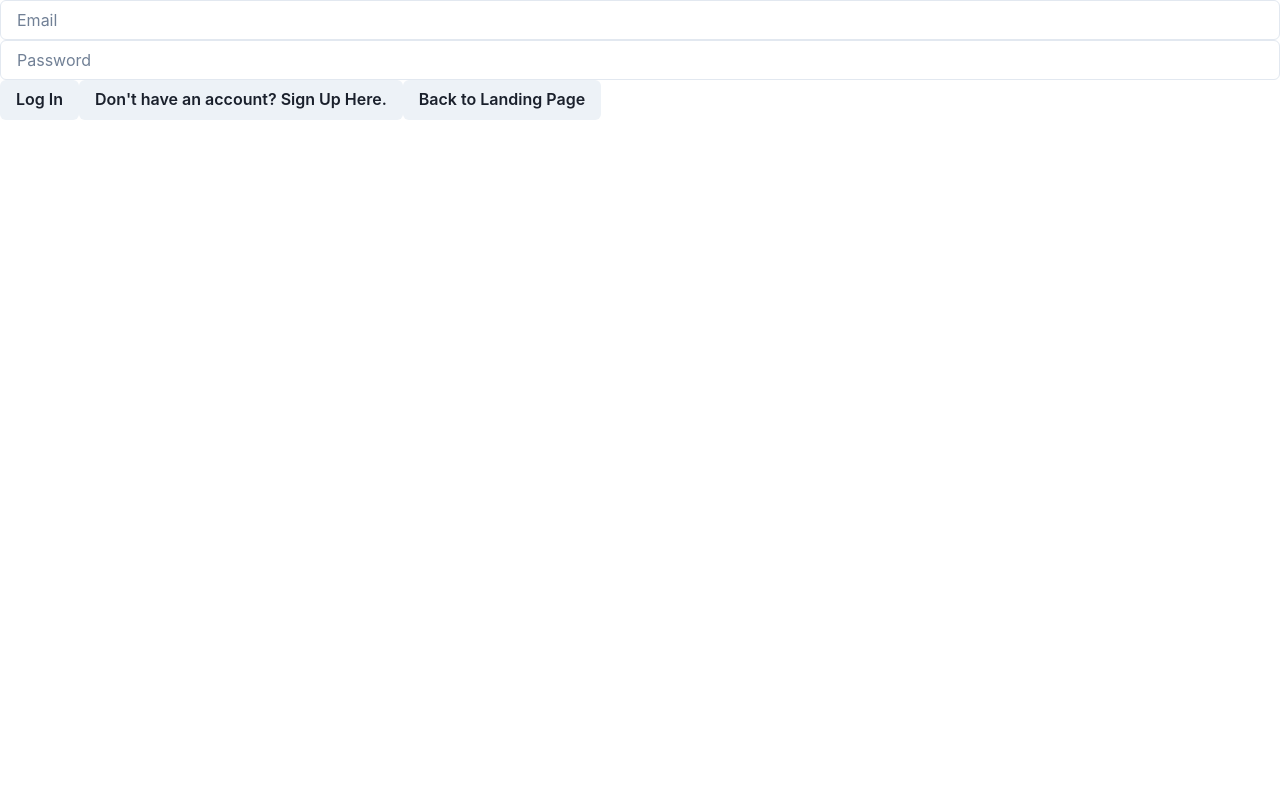
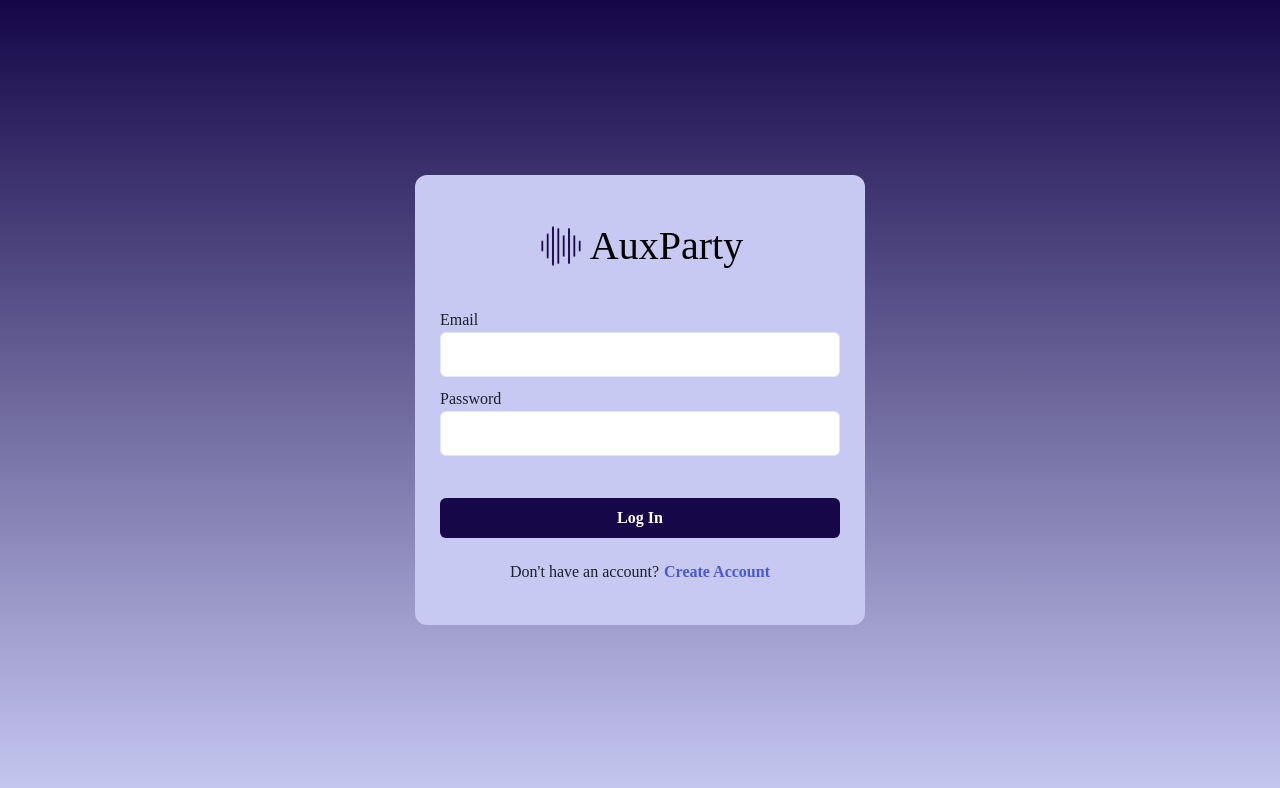
Before and after one commit to joeyladerer/playlist-app, a React (Create React App) app: page /login in a window 1280 px wide. Shown: the top 788 px of the page. Built offline with nearby package versions, Linux system fonts and the light colour scheme.

Commit message:
formatted

```diff
--- a/src/frontend/Auth/LogIn.js
+++ b/src/frontend/Auth/LogIn.js
@@ -1,14 +1,35 @@
-import React, { useState } from 'react'
-import { Box, Button, Input } from '@chakra-ui/react'
+import React, { useEffect, useState } from 'react'
+import { Avatar, Box, Button, Input, Text } from '@chakra-ui/react'
 import { login } from '../../backend/auth'
 import { useNavigate } from 'react-router-dom'
+import style from './auth.module.css'
+
+import Logo from '../../assets/AuxParty_2.png'
 
 function LogIn () {
     const [email, setEmail] = useState('')
     const [password, setPassword] = useState('')
     const [loading, setLoading] = useState(false)
+    const [allFieldsValid, setAllFieldsValid] = useState(false)
 
     const navigate = useNavigate()
+
+    function checkFormValidity () {
+        if (
+            email.includes('@') && email.includes('.') &&
+            password.length >= 6
+        ) {
+            setAllFieldsValid(true)
+        } else {
+            setAllFieldsValid(false)
+        }
+
+    }
+
+    useEffect(() => {
+        return checkFormValidity()
+        // eslint-disable-next-line react-hooks/exhaustive-deps
+    }, [email, password])
 
     const handleLogin = async () => {
         setLoading(true)
@@ -30,12 +51,32 @@ function LogIn () {
     }
 
     return (
-        <Box>
-            <Input placeholder='Email' onChange={handleEmail} />
-            <Input placeholder='Password' type={'password'} onChange={handlePassword} />
-            <Button disabled={loading} onClick={handleLogin} >Log In</Button>
-            <Button disabled={loading} onClick={() => navigate('/signup')} >Don't have an account? Sign Up Here. </Button>
-            <Button disabled={loading} onClick={() => navigate('/')} > Back to Landing Page </Button>
+        <Box className={style.MainBox}>
+            <Box className={style.LoginContainer}>
+
+                <Box className={style.LogoContainer}>
+                    <Avatar src={Logo} marginRight={'5px'} />
+                    <Text color={'black'} fontSize={'40px'}>AuxParty</Text>
+                </Box>
+
+                <Box className={style.InputsContainer}>
+                    <Text className={style.InputText}>Email</Text>
+                    <Input onChange={handleEmail} color={'black'} background={'white'} _focus={{'outineColor': 'transparent'}} height={'45px'} />
+                    <Text className={style.InputText}>Password</Text>
+                    <Input type={'password'} onChange={handlePassword} color={'black'} background={'white'} _focus={{'outineColor': 'transparent'}} height={'45px'} />
+                </Box>
+
+                <Button disabled={loading || !allFieldsValid} onClick={handleLogin}
+                    background={'#150748'} width={'400px'} color={'white'} marginTop={'20px'}
+                    _hover={{'color': '#E7C397'}}
+                 >Log In</Button>
+
+                 <Box className={style.RedirectContainer}>
+                    <Text marginRight={'5px'}>Don't have an account? </Text>
+                    <Button variant={'link'} color={'#4959D5'} disabled={loading} onClick={() => navigate('/signup')} >Create Account</Button>
+                 </Box>
+
+            </Box>
         </Box>
     )
 }
--- a/src/frontend/Auth/SignUp.js
+++ b/src/frontend/Auth/SignUp.js
@@ -1,17 +1,38 @@
-import { Box, Button, Input } from '@chakra-ui/react'
-import React, { useState } from 'react'
+import { Box, Button, Input, Avatar, Text } from '@chakra-ui/react'
+import React, { useEffect, useState } from 'react'
 import { useNavigate } from 'react-router-dom'
-import { signup, useAuth } from '../../backend/auth'
+import { signup } from '../../backend/auth'
+import style from './auth.module.css'
+
+import Logo from '../../assets/AuxParty_2.png'
 
 function SignUp() {
-    const currentUser = useAuth() //custom hook to retrieve current user object
     const [email, setEmail] = useState('')
     const [password, setPassword] = useState('')
     const [firstname, setFirstname] = useState('')
     const [lastname, setLastname] = useState('')
     const [loading, setLoading] = useState(false)
+    const [allFieldsValid, setAllFieldsValid] = useState(false)
 
     const navigate = useNavigate()
+
+    function checkFormValidity () {
+        if (
+            email.includes('@') && email.includes('.') &&
+            password.length >= 6 &&
+            firstname && lastname
+        ) {
+            setAllFieldsValid(true)
+        } else {
+            setAllFieldsValid(false)
+        }
+
+    }
+
+    useEffect(() => {
+        return checkFormValidity()
+        // eslint-disable-next-line react-hooks/exhaustive-deps
+    }, [firstname, lastname, email, password])
 
     const handleSignup = async () => {
         console.log(email, password)
@@ -28,26 +49,52 @@ function SignUp() {
     // handle input fields
     const handleEmail = (event) => {
         setEmail(event.target.value)
+        checkFormValidity()
     }
     const handlePassword = (event) => {
         setPassword(event.target.value)
+        checkFormValidity()
     }
     const handleFirstname = (event) => {
         setFirstname(event.target.value)
+        checkFormValidity()
     }
     const handleLastname = (event) => {
         setLastname(event.target.value)
+        checkFormValidity()
     }
 
     return (
-        <Box>
-            <Input placeholder='Email' onChange={handleEmail} />
-            <Input placeholder='Password' type={'password'} onChange={handlePassword} />
-            <Input placeholder='First Name' onChange={handleFirstname} />
-            <Input placeholder='Last Name' onChange={handleLastname} />
-            <Button disabled={loading || currentUser} onClick={handleSignup} >Sign Up</Button>
-            <Button disabled={loading || currentUser} onClick={() => navigate('/login')} >Have an Account? Log In here. </Button>
-            <Button disabled={loading} onClick={() => navigate('/')} > Back to Landing Page </Button>
+
+        <Box className={style.MainBox}>
+            <Box className={style.SignupContainer}>
+                <Box className={style.LogoContainer}>
+                    <Avatar src={Logo} marginRight={'5px'} />
+                    <Text color={'black'} fontSize={'40px'}>AuxParty</Text>
+                </Box>
+
+                <Box className={style.InputsContainer}>
+                    <Text className={style.InputText}>Firstname</Text>
+                    <Input onChange={handleFirstname} color={'black'} background={'white'} _focus={{'outineColor': 'transparent'}} height={'45px'} />
+                    <Text className={style.InputText}>Lastname</Text>
+                    <Input onChange={handleLastname} color={'black'} background={'white'} _focus={{'outineColor': 'transparent'}} height={'45px'} />
+                    <Text className={style.InputText}>Email</Text>
+                    <Input onChange={handleEmail} color={'black'} background={'white'} _focus={{'outineColor': 'transparent'}} height={'45px'} />
+                    <Text className={style.InputText}>Password</Text>
+                    <Input type={'password'} onChange={handlePassword} color={'black'} background={'white'} _focus={{'outineColor': 'transparent'}} height={'45px'} />
+                </Box>
+
+                <Button disabled={loading || !allFieldsValid} onClick={handleSignup}
+                    background={'#150748'} width={'400px'} color={'white'} marginTop={'20px'}
+                    _hover={{'color': '#E7C397'}}
+                 >Create Account</Button>
+
+                 <Box className={style.RedirectContainer}>
+                    <Text marginRight={'5px'}>Already have an account?</Text>
+                    <Button variant={'link'} color={'#4959D5'} disabled={loading} onClick={() => navigate('/login')} >Log In</Button>
+                 </Box>
+
+            </Box>
         </Box>
     )
 }
--- /dev/null
+++ b/src/frontend/Auth/auth.module.css
@@ -0,0 +1,68 @@
+.MainBox {
+    width: 100vw;
+    height: 100vh;
+    background: linear-gradient(#150748, #C7C9F2);
+    font-family: Avenir;
+    font-style: normal;
+}
+
+.LoginContainer {
+    position: fixed;
+    top: 50%;
+    left: 50%;
+    transform: translate(-50%, -50%);
+    height: 450px;
+    width: 450px;
+    background: #C7C9F2;
+    border-radius: 12px;
+    display: flex;
+    flex-direction: column;
+    justify-content: space-around;
+    align-items: center;
+    padding: 30px;
+    z-index: 5;
+}
+
+.SignupContainer {
+    position: fixed;
+    top: 50%;
+    left: 50%;
+    transform: translate(-50%, -50%);
+    height: 600px;
+    width: 450px;
+    background: #C7C9F2;
+    border-radius: 12px;
+    display: flex;
+    flex-direction: column;
+    justify-content: space-around;
+    align-items: center;
+    padding: 30px;
+    z-index: 5;
+}
+
+.LogoContainer {
+    display: flex;
+    align-items: center;
+    justify-content: center;
+}
+
+.LogoText {
+    color:#000000;
+    font-size: 40px;
+}
+
+.InputsContainer {
+    display: flex;
+    flex-direction: column;
+    width: 400px;
+}
+
+.InputText {
+    font-weight: 500;
+    margin-top: 10px;
+}
+
+.RedirectContainer {
+    display: flex;
+    flex-direction: row;
+}
```
